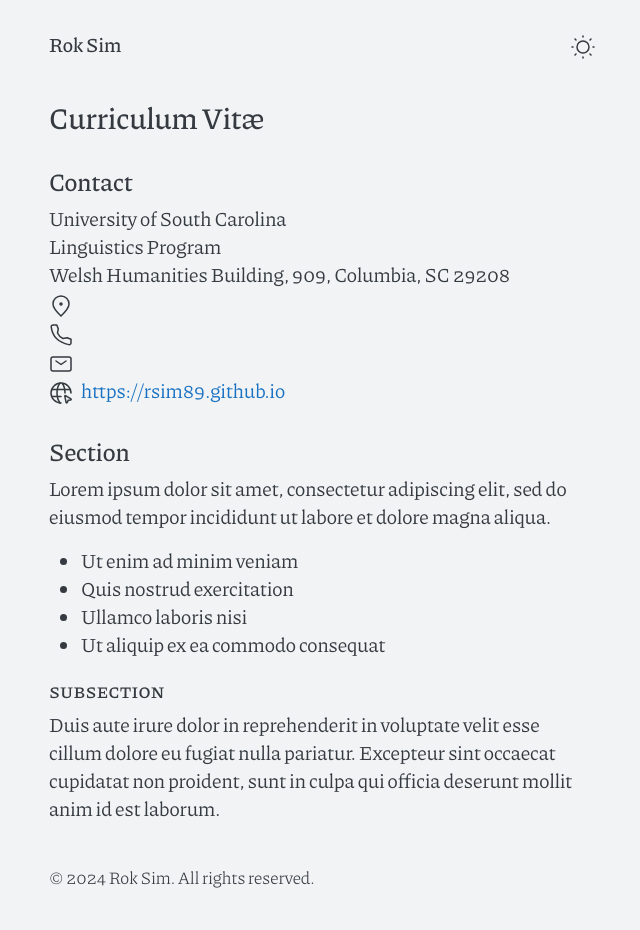
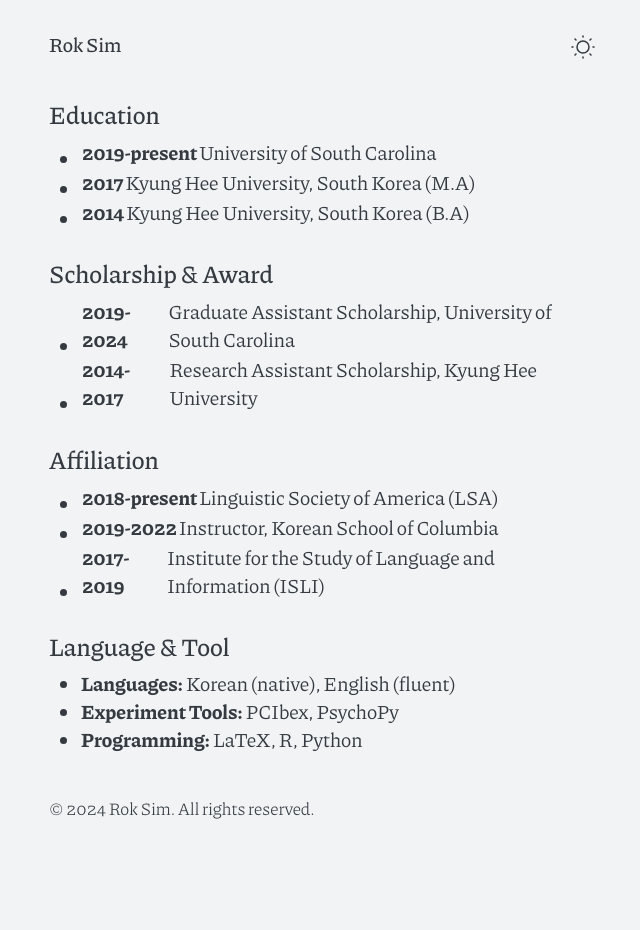
Before and after one commit to rsim89/rsim89.github.io, a Jekyll site: the page built from cv.md, in a window 1280 px wide. Shown: the whole page, without its empty margins (318-958 px from the left). Built offline with Jekyll 4.4.1, drawn with Linux system fonts in a browser that asks for light colours; after the commit the page ends 900 px from its top, so only the background shows below that.

Commit message:
Update cv.md

```diff
--- a/publication.md
+++ b/cv.md
@@ -3,19 +3,25 @@ layout: cv
 title: CV
 ---
 
-# Curriculum Vitæ
+## Education
 
-{% include contact.html %}
+- **2019-present** | University of South Carolina
+- **2017** | Kyung Hee University, South Korea (M.A)
+- **2014** | Kyung Hee University, South Korea (B.A)
 
-## Section
+## Scholarship & Award
 
-Lorem ipsum dolor sit amet, consectetur adipiscing elit, sed do eiusmod tempor incididunt ut labore et dolore magna aliqua.
+- **2019-2024** | Graduate Assistant Scholarship, University of South Carolina
+- **2014-2017** | Research Assistant Scholarship, Kyung Hee University
 
-* Ut enim ad minim veniam
-* Quis nostrud exercitation
-* Ullamco laboris nisi
-* Ut aliquip ex ea commodo consequat
+## Affiliation
 
-### Subsection
+- **2018-present** | Linguistic Society of America (LSA)
+- **2019-2022** | Instructor, Korean School of Columbia
+- **2017-2019** | Institute for the Study of Language and Information (ISLI)
 
-Duis aute irure dolor in reprehenderit in voluptate velit esse cillum dolore eu fugiat nulla pariatur. Excepteur sint occaecat cupidatat non proident, sunt in culpa qui officia deserunt mollit anim id est laborum.
+## Language & Tool
+
+- **Languages:** Korean (native), English (fluent)
+- **Experiment Tools:** PCIbex, PsychoPy
+- **Programming:** LaTeX, R, Python
```
